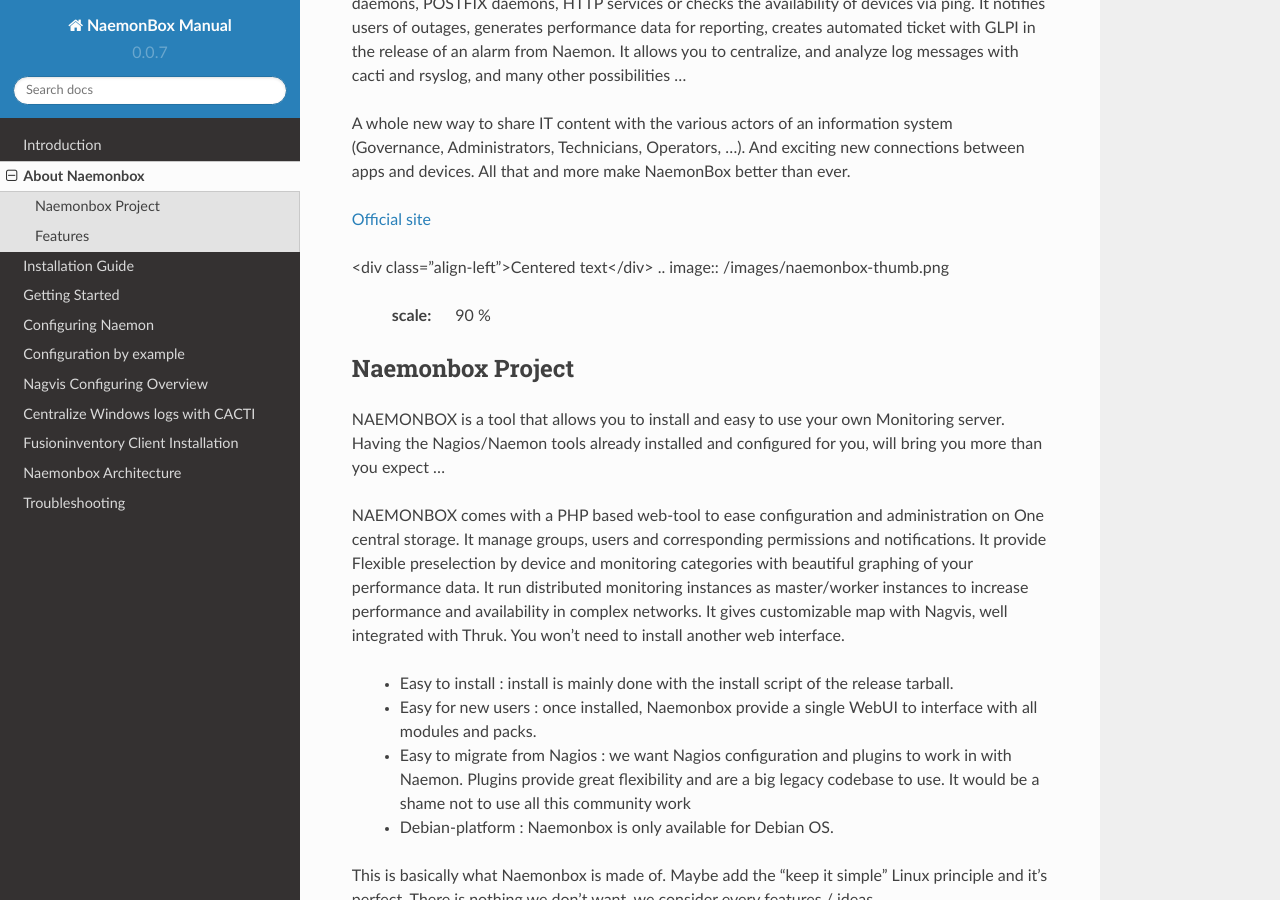
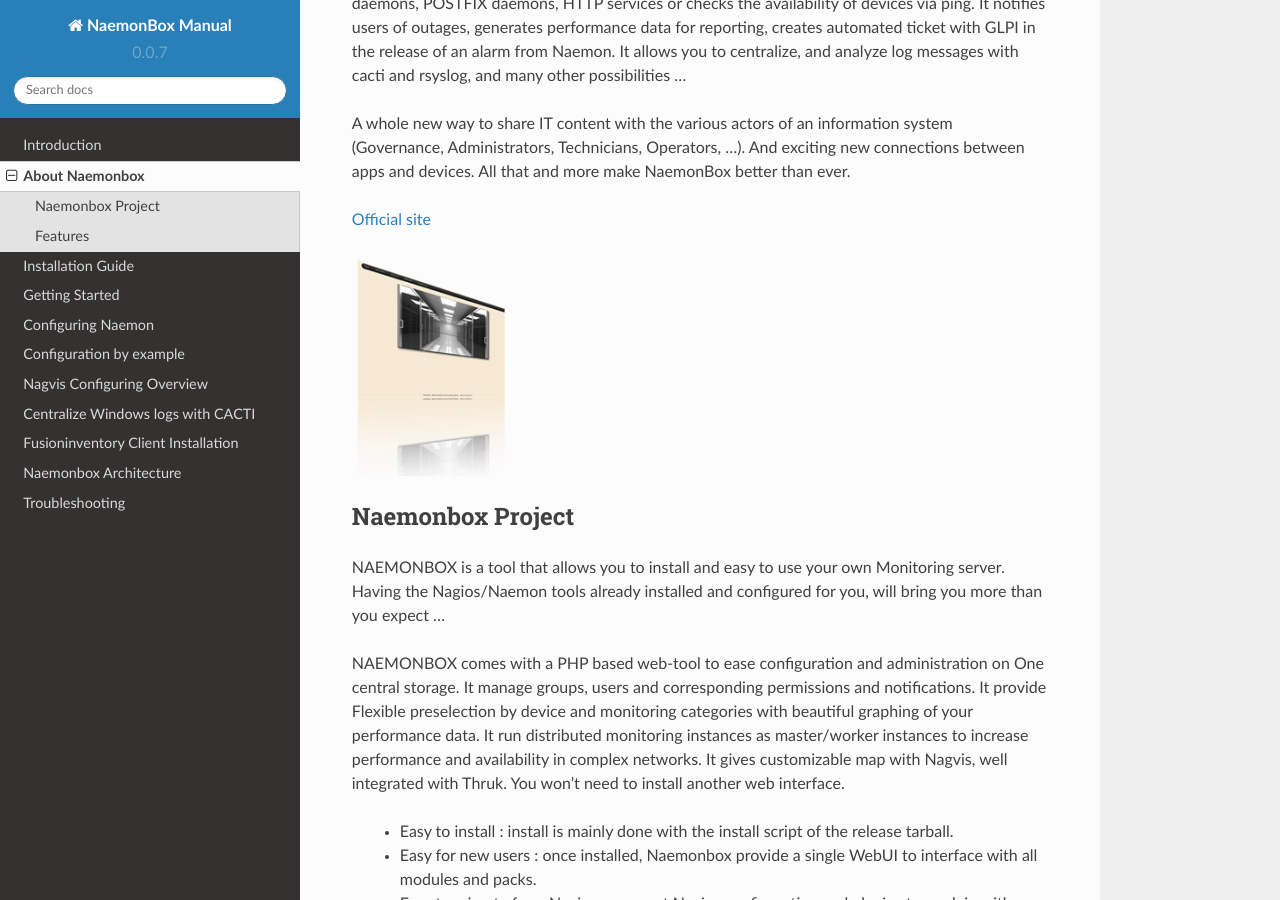
Before and after one commit to mgadi/naemonbox, a Sphinx documentation site: the page built from docs/source/01_introduction/index.rst, in a window 1280 px wide and 900 px high, scrolled down 365 px. Built offline with Sphinx 7.4.7 and the Read the Docs theme 2.0.0, drawn with Linux system fonts in a browser that asks for light colours; pages that are not in the unit, such as notebooks, are missing from menus.

Commit message:
Update index.rst

```diff
--- a/docs/source/01_introduction/index.rst
+++ b/docs/source/01_introduction/index.rst
@@ -11,7 +11,6 @@
 
 `Official site <https://naemonbox.com/>`_
 
-<div class="align-left">Centered text</div>
 .. image:: /images/naemonbox-thumb.png
  :scale: 90 %
 Naemonbox Project
```
